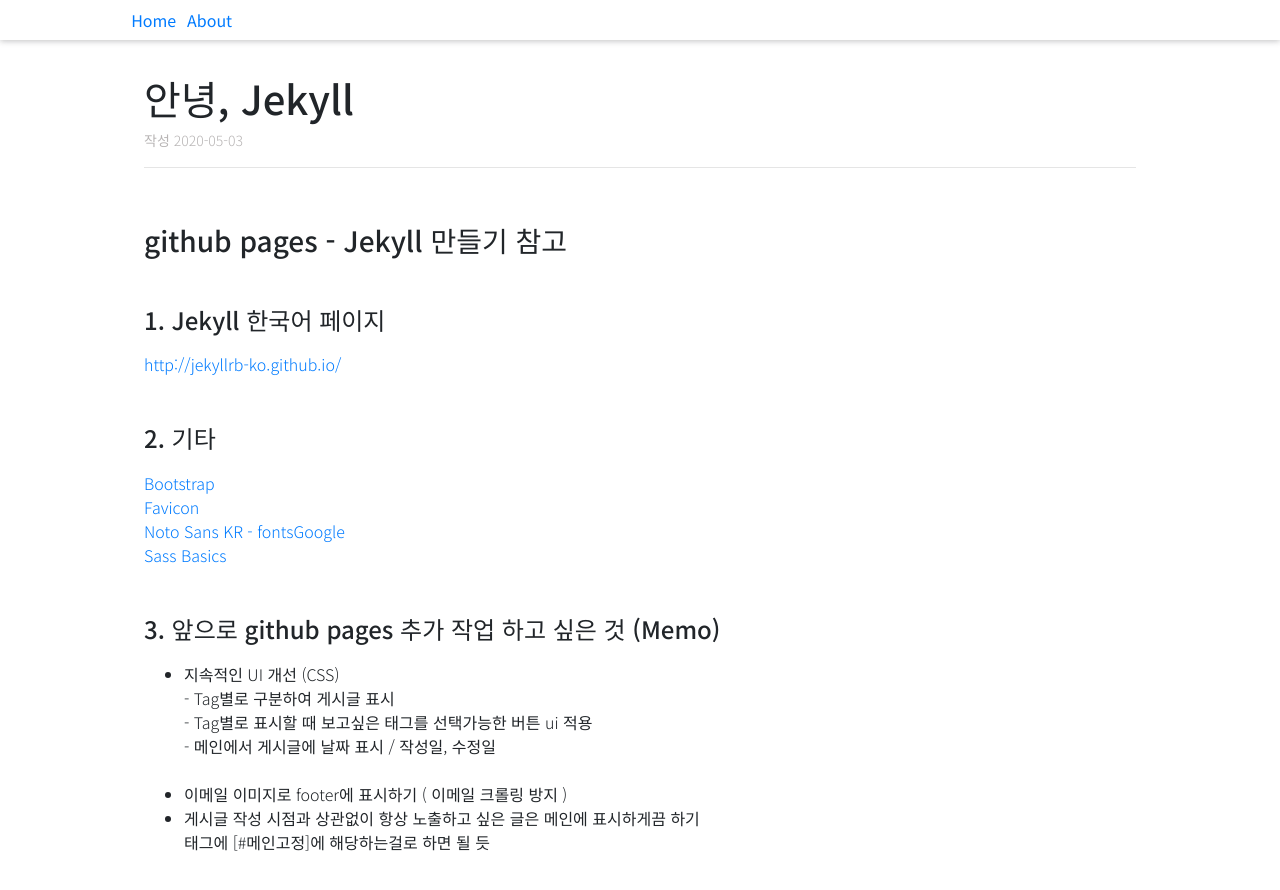
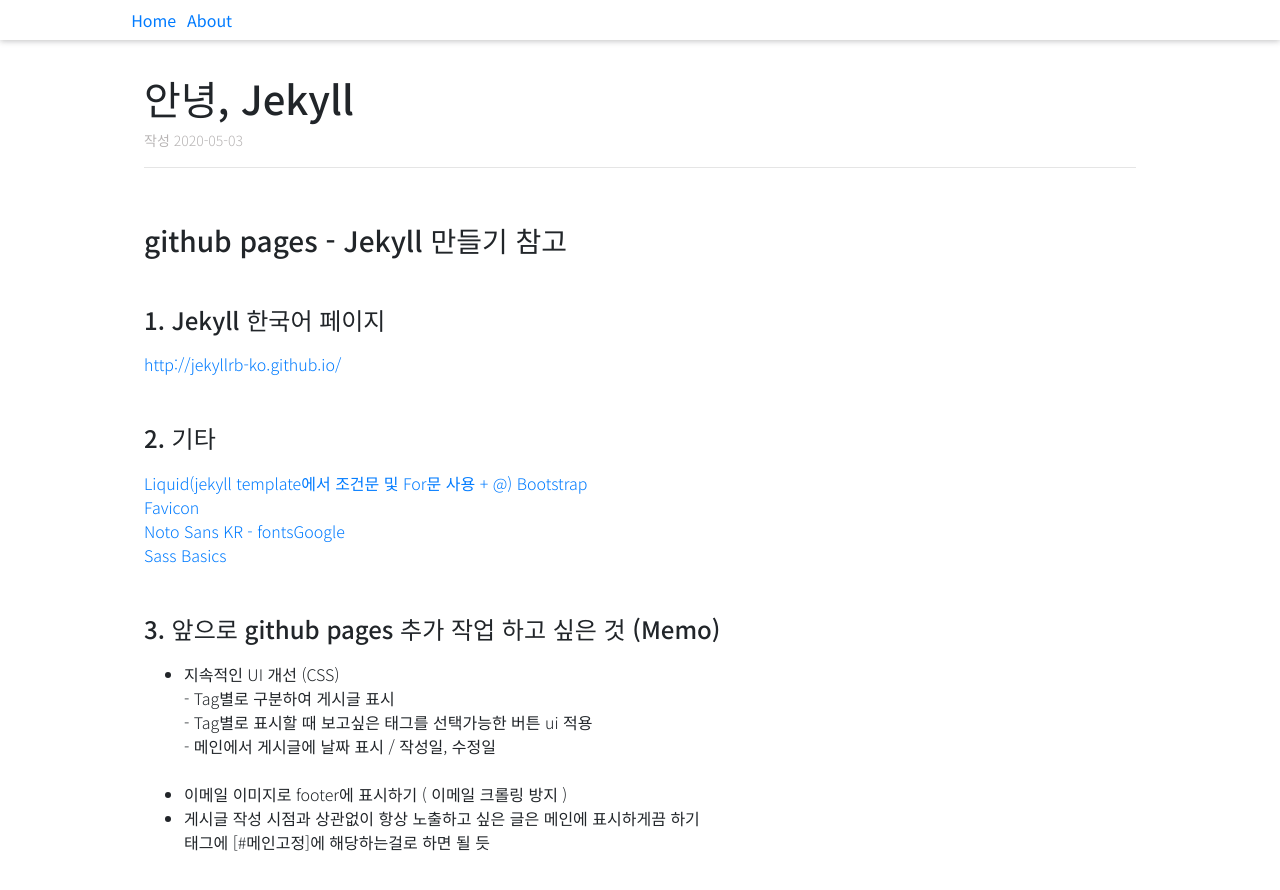
Before and after one commit to waonta/wati2.github.io, a Jekyll site: the page built from _posts/2020-05-03-HelloWorld!.md, in a window 1280 px wide and 900 px high. Shown: the top 890 px of the window. Built offline with Jekyll 4.4.1, drawn with Linux system fonts in a browser that asks for light colours; some web fonts are replaced.

Commit message:
Liquid 링크 추가

```diff
--- a/_posts/2020-05-03-HelloWorld!.md
+++ b/_posts/2020-05-03-HelloWorld!.md
@@ -11,6 +11,7 @@
 [http://jekyllrb-ko.github.io/](http://jekyllrb-ko.github.io/)
 
 #### 2. 기타
+[Liquid(jekyll template에서 조건문 및 For문 사용 + @)](https://shopify.github.io/liquid/)
 [Bootstrap](https://getbootstrap.com/)
 [Favicon](https://favicon.io/)
 [Noto Sans KR - fontsGoogle](https://fonts.google.com/)
```
